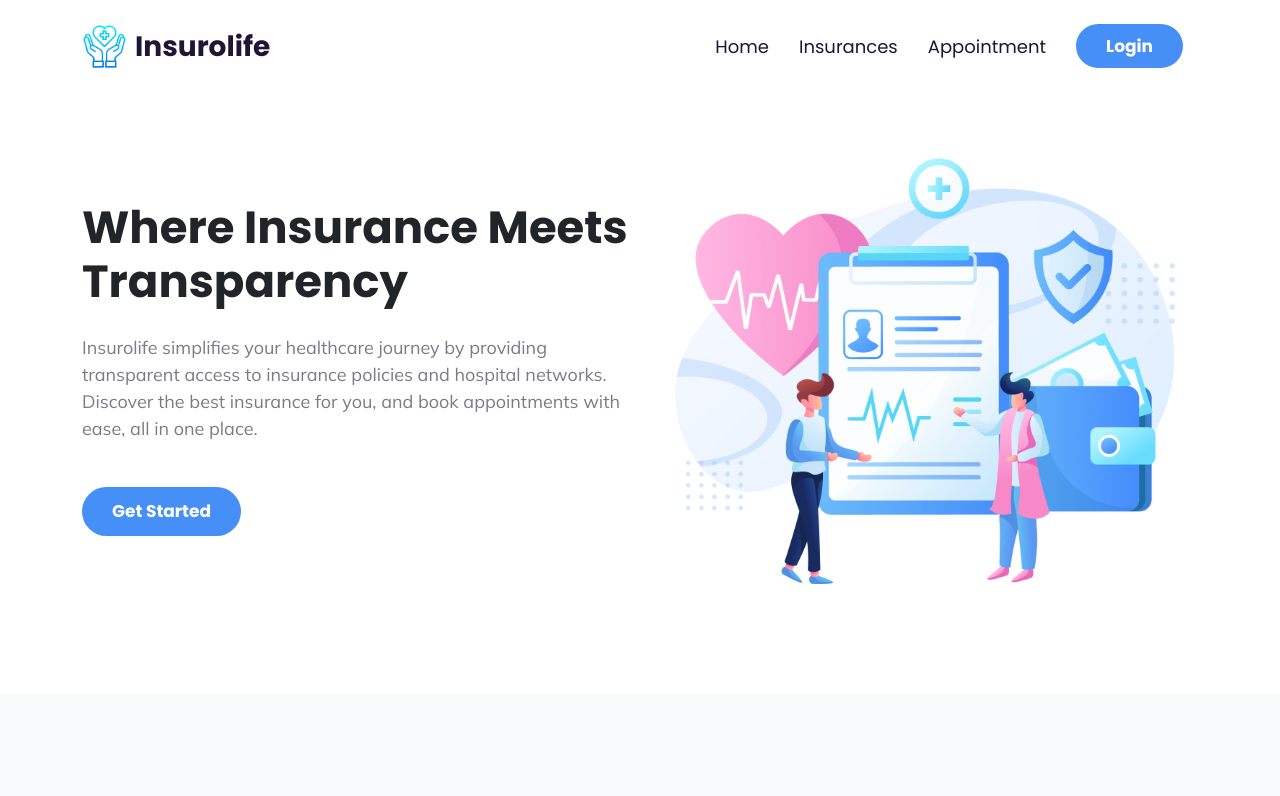
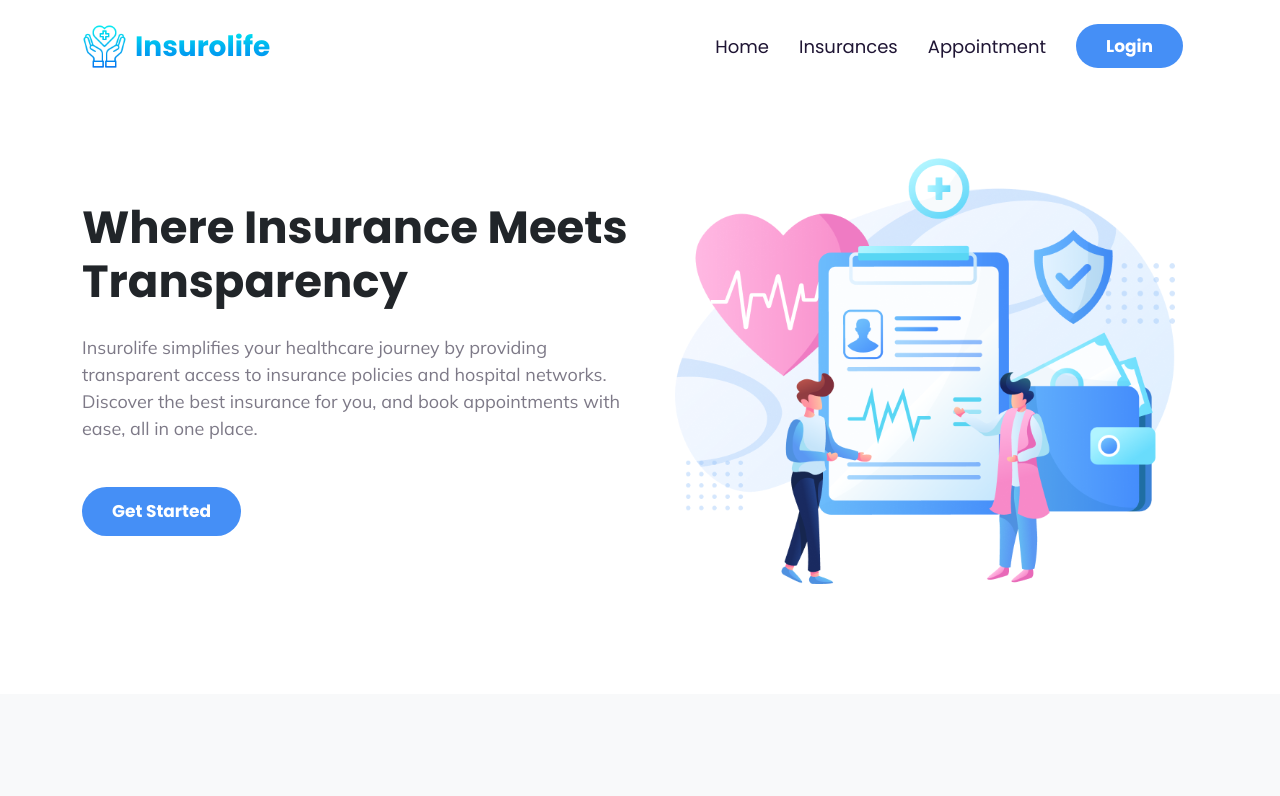
Before and after one commit to pankaj0695/InsuroLife, a React (Create React App) app: page / in a window 1280 px wide. Shown: the top 796 px of the page. Built offline with nearby package versions, Linux system fonts and the light colour scheme.

Commit message:
logo title color

```diff
--- a/src/Components/Home/Navbar.css
+++ b/src/Components/Home/Navbar.css
@@ -6,6 +6,10 @@
   font-size: 28px;
   font-weight: bold;
   color: #1f1534;
+  background-clip: border-box;
+  background: -webkit-linear-gradient(top, #00e7f0, #00b1f0, #0087f0);
+  -webkit-background-clip: text;
+  -webkit-text-fill-color: transparent;
 }
 
 .navitem {
--- a/src/Components/Home/Navbar.jsx
+++ b/src/Components/Home/Navbar.jsx
@@ -10,7 +10,7 @@ function Navbar() {
         <a href='/' className='d-flex align-items-center text-decoration-none'>
           <img src={MainLogo} alt='Logo' className='logo' />
           <div className='ml-3'>
-            <h1 className='font-weight-bold mb-0 mx-2 title'>Insurolife</h1>
+            <h1 className='mb-0 mx-2 title'>Insurolife</h1>
           </div>
         </a>
         <nav>
```
